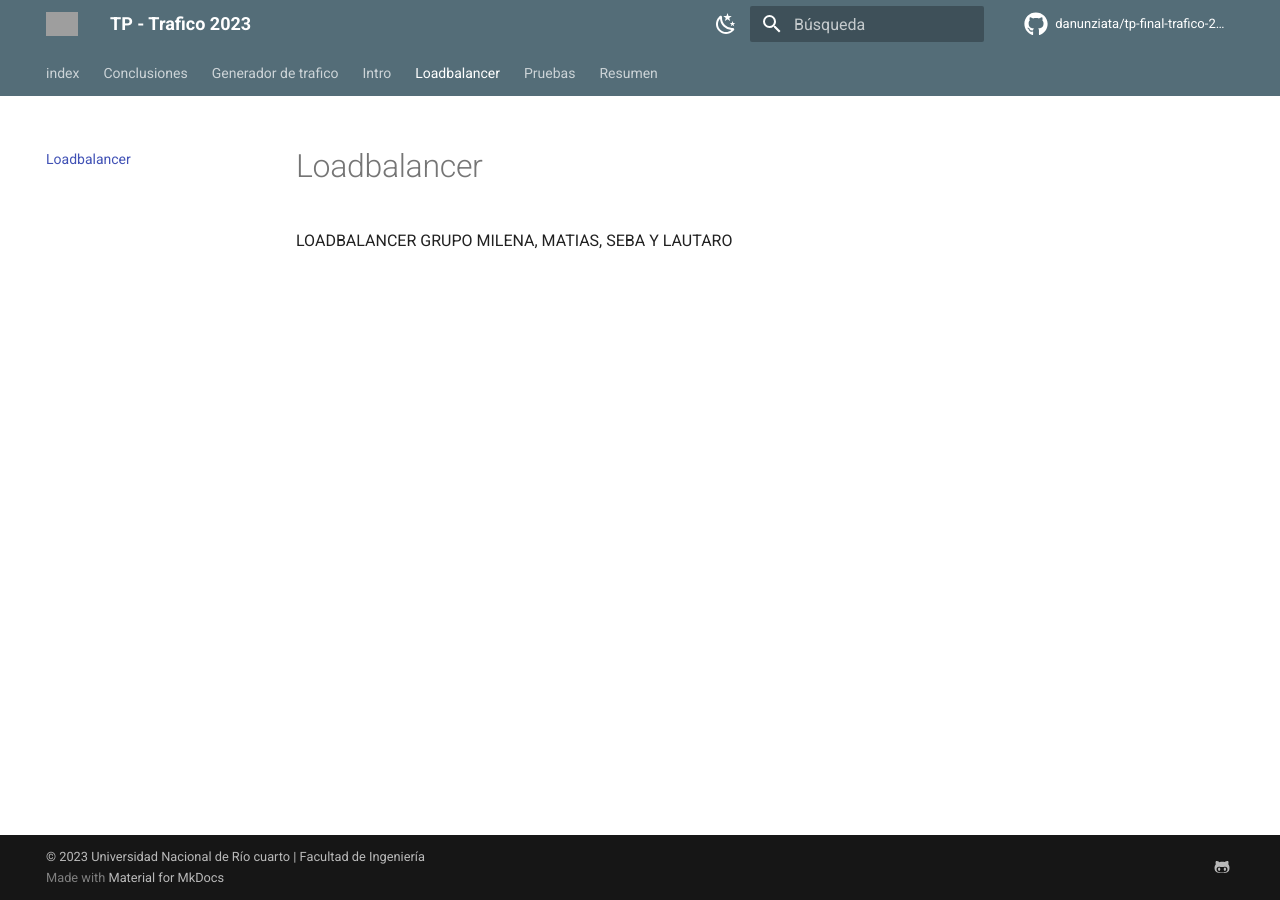
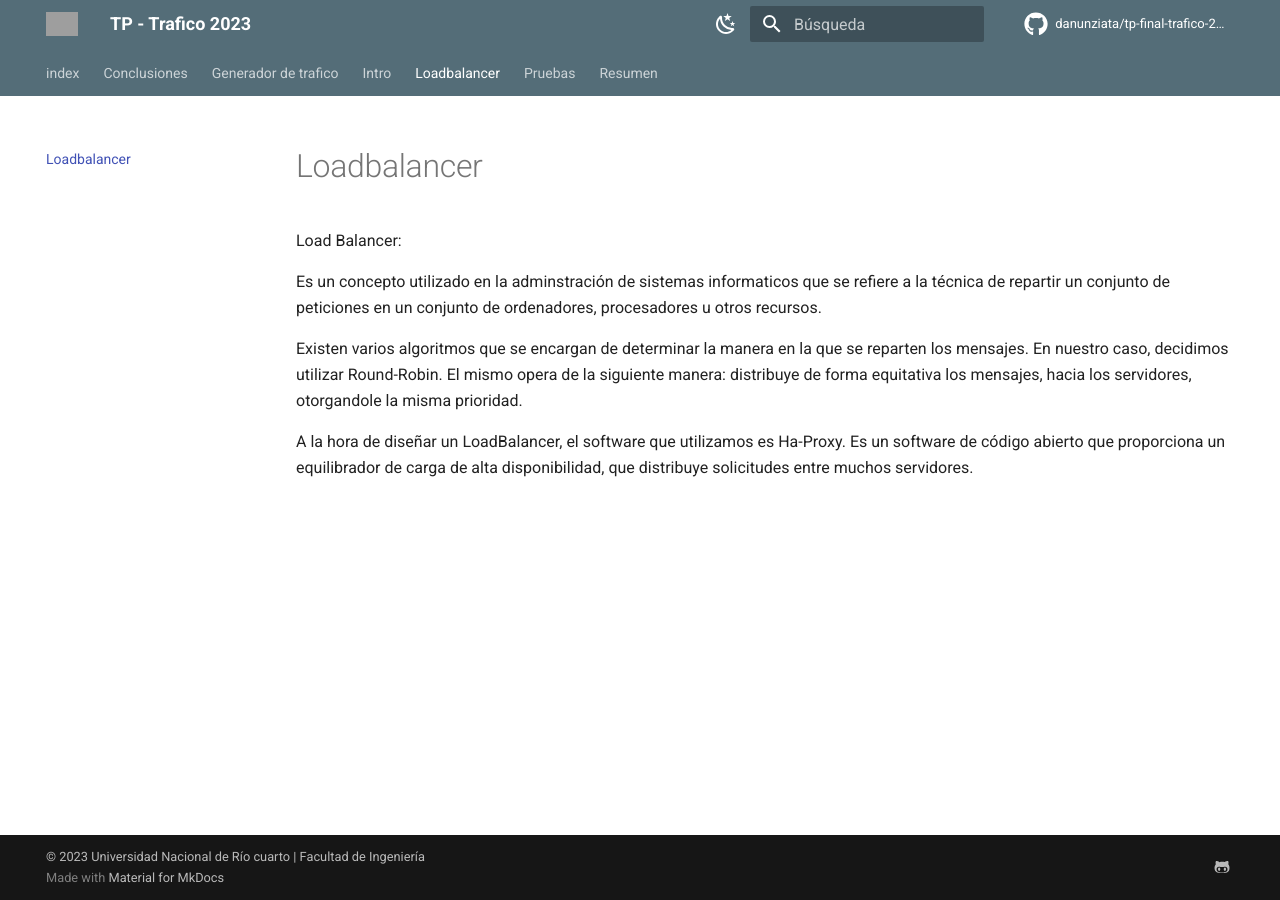
Before and after one commit to danunziata/tp-final-trafico-2023, an MkDocs documentation site: the page built from docs/loadbalancer.md, in a window 1280 px wide. Built offline with MkDocs 1.6.1 and Material for MkDocs 9.7.7, drawn with Linux system fonts in a browser that asks for light colours; comment, search, counter and statistics services are not loaded; grey boxes are pictures that could not be loaded.

Commit message:
chore: modifique el archivo

```diff
--- a/docs/loadbalancer.md
+++ b/docs/loadbalancer.md
@@ -1,2 +1,12 @@
-LOADBALANCER
-GRUPO MILENA, MATIAS, SEBA Y LAUTARO
+Load Balancer:
+
+Es un concepto utilizado en la adminstración de sistemas informaticos que se refiere a la técnica de
+repartir un conjunto de peticiones en un conjunto de ordenadores, procesadores u otros recursos.
+
+Existen varios algoritmos que se encargan de determinar la manera en la que se reparten los mensajes.
+En nuestro caso, decidimos utilizar Round-Robin. El mismo opera de la siguiente manera:
+distribuye de forma equitativa los mensajes, hacia los servidores, otorgandole la misma prioridad.
+
+A la hora de diseñar un LoadBalancer, el software que utilizamos es Ha-Proxy. Es un software de código
+abierto que proporciona un equilibrador de carga de alta disponibilidad, que distribuye solicitudes entre
+muchos servidores.
```
